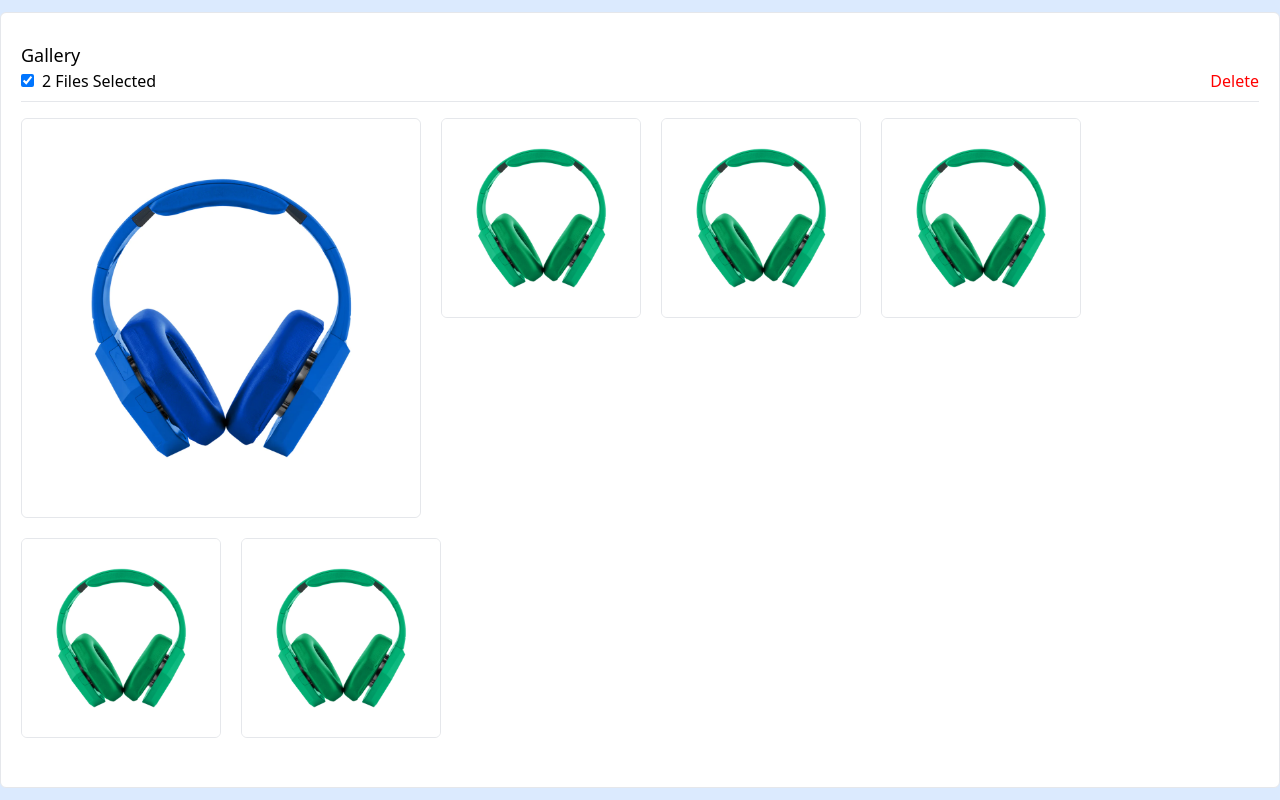
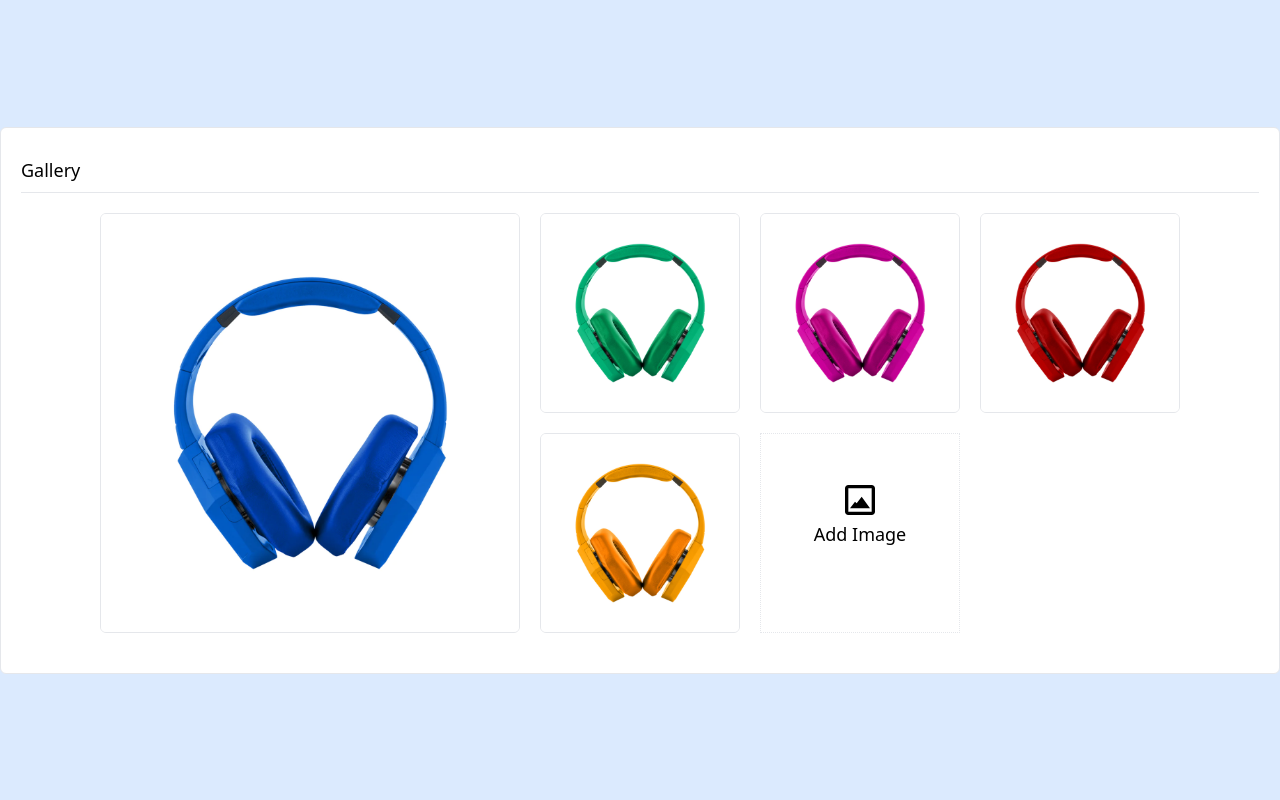
Before and after one commit to web-akash/Gallery-vs3, a React (Vite) app: page / in a window 1280 px wide. Built offline with nearby package versions, Linux system fonts and the light colour scheme.

Commit message:
fix some error

```diff
--- a/package.json
+++ b/package.json
@@ -11,7 +11,8 @@
   },
   "dependencies": {
     "react": "^18.2.0",
-    "react-dom": "^18.2.0"
+    "react-dom": "^18.2.0",
+    "react-icons": "^4.11.0"
   },
   "devDependencies": {
     "@types/react": "^18.2.15",
--- a/src/App.jsx
+++ b/src/App.jsx
@@ -1,65 +1,198 @@
+import { BiImageAlt } from "react-icons/bi";
+import { useState } from "react";
+
 function App() {
+  const [images, setImages] = useState([
+    "./assets/image-1.webp",
+    "./assets/image-2.webp",
+    "./assets/image-3.webp",
+    "./assets/image-4.webp",
+    "./assets/image-5.webp",
+  ]);
+
+  const [selectedImages, setSelectedImages] = useState([]);
+  const [featureImageIndex, setFeatureImageIndex] = useState(0);
+
+  const handleImageDelete = () => {
+    const newImages = images.filter(
+      (_, index) => !selectedImages.includes(index)
+    );
+    setImages(newImages);
+    setSelectedImages([]);
+  };
+
+  const handleDragStart = (e, index) => {
+    e.dataTransfer.setData("imageIndex", index);
+  };
+
+  const handleDrop = (e, index) => {
+    e.preventDefault();
+    const draggedImageIndex = e.dataTransfer.getData("imageIndex");
+    if (index !== draggedImageIndex) {
+      const newImages = [...images];
+      const [draggedImage] = newImages.splice(draggedImageIndex, 1);
+      newImages.splice(index, 0, draggedImage);
+      setImages(newImages);
+
+      if (featureImageIndex === draggedImageIndex) {
+        setFeatureImageIndex(index);
+      } else if (
+        (featureImageIndex < draggedImageIndex && featureImageIndex >= index) ||
+        (featureImageIndex > draggedImageIndex && featureImageIndex <= index)
+      ) {
+        setFeatureImageIndex(
+          featureImageIndex + (index > draggedImageIndex ? 1 : -1)
+        );
+      }
+    }
+  };
+
   return (
     <>
       <div className="bg-blue-100 h-[100vh]  flex items-center">
-        <div className="max-w-screen-xl w-full p-5 bg-white mx-auto rounded-md border  h-[97%]">
+        <div className="max-w-screen-xl w-full p-5 bg-white mx-auto rounded-md border">
           <div className="headerTitel border-b py-2">
+            {selectedImages.length <= 0 && (
               <h1 className="titel text-lg">Gallery</h1>
+            )}
 
-            <div className="flex justify-between">
+            {selectedImages.length > 0 && (
+              <div className="Controll-part flex justify-between">
                 <label>
-                <input checked type="checkbox" />
-                <span className="select-file-count ml-2 text-base">2</span>{" "}
+                  <input
+                    type="checkbox"
+                    checked={selectedImages.length === images.length}
+                    onChange={() =>
+                      setSelectedImages(
+                        selectedImages.length === images.length
+                          ? []
+                          : Array.from({ length: images.length }, (_, i) => i)
+                      )
+                    }
+                  />
+                  <span className="select-file-count ml-2 text-base">
+                    {selectedImages.length}
+                  </span>{" "}
                   Files Selected
                 </label>
-              <p className="text-[red] text-base">Delete</p>
+                <button
+                  className="text-[red] text-base"
+                  onClick={handleImageDelete}
+                  style={{ cursor: "pointer" }}
+                >
+                  Delete
+                </button>
               </div>
+            )}
           </div>
-          <div className="DragAndDrop-Container mt-4 flex flex-wrap gap-5">
-            <div className="feature-img  w-[400px]  flex-grow-3 rounded-md border">
-              <div className="item-img">
+          <div className="p-5 flex justify-center items-center">
+            <div className="DragAndDrop-Container grid-container">
+              <div
+                className={`feature-img w-full overflow-hidden `}
+                onDrop={(e) => handleDrop(e, 0)}
+                onDragOver={(e) => e.preventDefault()}
+              >
+                <div
+                  className={`item-img relative group transition-colors overflow-hidden`}
+                >
+                  <picture
+                    className={`items after:absolute after:top-[100%] after:left-0 after:w-full after:h-full after:content after:bg-[rgba(0,0,0,0.48)] after:transition-colors after:z-10 group-after:rounded-md group-hover:after:top-0 after:rounded-md ${
+                      selectedImages.includes(0)
+                        ? "after:top-0 after:bg-[rgba(0,0,0,0.2)]"
+                        : ""
+                    }`}
+                  >
                     <img
-                  className="rounded-md"
-                  src="./assets/image-1.webp"
-                  alt="image-1"
+                      className="rounded-md  border "
+                      src={images[0]}
+                      alt={`image-1`}
+                      onDragStart={(e) => handleDragStart(e, 0)}
+                      draggable
+                    />
+                  </picture>
+                  <input
+                    type="checkbox"
+                    className={`absolute ${
+                      selectedImages.includes(0) ? "block " : "hidden"
+                    } group-hover:block w-[20px] h-[20px] top-2 left-2 z-10`}
+                    checked={selectedImages.includes(0)}
+                    onChange={() => {
+                      if (selectedImages.includes(0)) {
+                        setSelectedImages(
+                          selectedImages.filter((i) => i !== 0)
+                        );
+                      } else {
+                        setSelectedImages([0, ...selectedImages]);
+                      }
+                    }}
                   />
                 </div>
               </div>
 
-            <div className="item-img  w-[200px] flex-grow-1">
+              {images
+                .filter((_, index) => index !== 0)
+                .map((image, index) => (
+                  <div
+                    key={index + 1}
+                    className={`item-img relative group transition-colors overflow-hidden `}
+                    onDragOver={(e) => e.preventDefault()}
+                    onDragStart={(e) => handleDragStart(e, index + 1)}
+                    onDrop={(e) => handleDrop(e, index + 1)}
+                    draggable
+                  >
+                    <picture
+                      className={`items after:absolute after:top-[100%] after:left-0 after:w-full after:h-full after:content after:bg-[rgba(0,0,0,0.48)] after:transition-colors after:z-10 group-after:rounded-md group-hover:after:top-0 after:rounded-md ${
+                        selectedImages.includes(index + 1)
+                          ? "after:bg-[rgba(0,0,0,0.2)] after:top-0 "
+                          : ""
+                      }`}
+                    >
                       <img
-                className="rounded-md  border "
-                src="./assets/image-2.webp"
-                alt="image-1"
+                        className="rounded-md border"
+                        src={image}
+                        alt={`image-${index + 2}`}
+                      />
+                    </picture>
+                    <input
+                      type="checkbox"
+                      className={`absolute ${
+                        selectedImages.includes(index + 1) ? "block " : "hidden"
+                      } group-hover:block w-[20px] h-[20px] top-2 left-2 z-10`}
+                      checked={selectedImages.includes(index + 1)}
+                      onChange={() => {
+                        if (selectedImages.includes(index + 1)) {
+                          setSelectedImages(
+                            selectedImages.filter((i) => i !== index + 1)
+                          );
+                        } else {
+                          setSelectedImages([index + 1, ...selectedImages]);
+                        }
+                      }}
                     />
                   </div>
-            <div className="item-img  w-[200px] flex-grow-1">
-              <img
-                className="rounded-md  border "
-                src="./assets/image-2.webp"
-                alt="image-1"
+                ))}
+              <div
+                className="upload-img border border-dotted"
+                onDragOver={(e) => e.preventDefault()}
+              >
+                <label>
+                  <input
+                    type="file"
+                    className="opacity-0"
+                    multiple
+                    onChange={(e) => {
+                      const files = Array.from(e.target.files);
+                      const newImages = [...images];
+                      files.forEach((file) => {
+                        newImages.push(URL.createObjectURL(file));
+                      });
+                      setImages(newImages);
+                    }}
                   />
+                  <BiImageAlt size={40} className="text-center w-full mt-4" />
+                  <h1 className="text-lg text-center">Add Image</h1>
+                </label>
               </div>
-            <div className="item-img  w-[200px] flex-grow-1">
-              <img
-                className="rounded-md  border "
-                src="./assets/image-2.webp"
-                alt="image-1"
-              />
-            </div>
-            <div className="item-img  w-[200px] flex-grow-1">
-              <img
-                className="rounded-md  border "
-                src="./assets/image-2.webp"
-                alt="image-1"
-              />
-            </div>
-            <div className="item-img w-[200px]  flex-grow-1">
-              <img
-                className="rounded-md  border "
-                src="./assets/image-2.webp"
-                alt="image-1"
-              />
             </div>
           </div>
         </div>
--- a/src/index.css
+++ b/src/index.css
@@ -4,18 +4,13 @@
 
 .grid-container {
   display: grid;
-  grid-template-columns: auto auto auto auto;
-  grid-gap: 10px;
+  grid-template-rows: repeat(2, 200px);
+  grid-template-columns: repeat(5, 200px);
+  grid-gap: 20px;
+  grid-auto-rows: 200px;
 }
 
-.grid-container > div {
-  background-color: rgba(255, 255, 255, 0.8);
-  text-align: center;
-  border: 1px solid red;
-  font-size: 30px;
-  background-color: red;
+.feature-img {
+  grid-row: 1/3;
+  grid-column: 1/3;
 }
-
-.item1 {
-  grid-area: 1 / 1 / span 2 / span 1;
-}
```
Also changed, not shown: 1 other file (tests, documents, lock files or other folders). Lines whose indentation alone changed are shown as unchanged.
